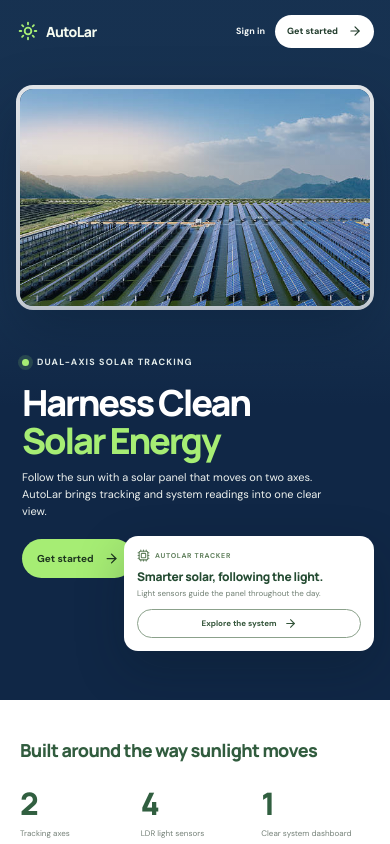
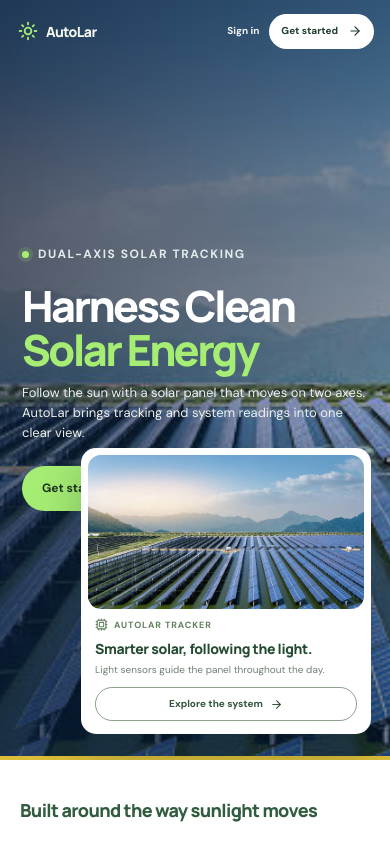
Before and after one commit to piyushxx07/AutoLar, a React (Vite) app: page / in a window 390 px wide. Shown: the top 844 px of the page. Built offline with nearby package versions, Linux system fonts and the light colour scheme.

Commit message:
first commit

```diff
--- a/src/pages/Marketing.jsx
+++ b/src/pages/Marketing.jsx
@@ -33,6 +33,7 @@ export default function Marketing() {
           </div>
 
           <article className="hero-project-card">
+            <div className="project-image-wrap"><img src={solarFarmImage} alt="Solar panels arranged to capture sunlight" /></div>
             <div className="project-card-copy"><span className="project-kicker"><Cpu size={13} /> AUTOLAR TRACKER</span><h2>Smarter solar, following the light.</h2><p>Light sensors guide the panel throughout the day.</p><a href="#services">Explore the system <ArrowRight size={13} /></a></div>
           </article>
           <div className="hero-bottom-line"><span /> SOLAR THAT MOVES WITH THE SUN</div>
--- a/src/styles/marketing.css
+++ b/src/styles/marketing.css
@@ -4,33 +4,36 @@
 .marketing-site *{box-sizing:border-box}
 .marketing-site a{color:inherit;text-decoration:none}
 .marketing-site main{width:100%;margin:0 auto}
-.site-hero{position:relative;height:clamp(500px,42vw,650px);min-height:500px;overflow:hidden;background:#173251;color:#fff;isolation:isolate}
-.hero-background{position:absolute;z-index:0;top:50%;right:max(4.5%,calc((100% - 1400px)/2));width:min(52%,760px);height:auto;aspect-ratio:612/344;transform:translateY(-43%);border:5px solid rgba(255,255,255,.92);border-radius:21px;object-fit:cover;box-shadow:0 24px 60px rgba(4,18,36,.32)}
-.hero-shade{position:absolute;z-index:1;inset:0;pointer-events:none;background:linear-gradient(90deg,#102746 0%,#102746 35%,rgba(16,39,70,.88) 47%,rgba(16,39,70,.12) 72%,rgba(16,39,70,.04) 100%)}
+.site-hero{position:relative;height:clamp(500px,52vw,760px);min-height:500px;overflow:hidden;background:#173251;color:#fff;isolation:isolate}
+.hero-background,.hero-shade{position:absolute;inset:0;width:100%;height:100%}
+.hero-background{z-index:-2;object-fit:cover;object-position:center 59%;image-rendering:auto}
+.hero-shade{z-index:-1;background:linear-gradient(180deg,rgba(7,24,49,.68) 0%,rgba(10,34,65,.26) 42%,rgba(13,42,64,.02) 77%,rgba(26,53,51,.18) 100%),linear-gradient(90deg,rgba(9,27,55,.65) 0%,rgba(12,36,64,.32) 46%,rgba(13,35,54,.02) 82%)}
 .site-header{position:relative;z-index:5;display:grid;width:min(100% - 72px,1400px);height:72px;grid-template-columns:1fr auto 1fr;align-items:center;gap:24px;margin:0 auto}
 .site-brand{display:inline-flex;width:max-content;align-items:center;gap:7px;color:#f5fbf0!important;font:800 17px Manrope,sans-serif;letter-spacing:-.04em}
 .site-brand-mark{display:grid;width:27px;height:27px;place-items:center;color:var(--leaf)}
 .site-nav{display:flex;align-items:center;gap:4px;padding:4px;border-radius:999px;background:rgba(9,23,44,.48);backdrop-filter:blur(10px)}
-.site-nav a{padding:7px 12px;border-radius:999px;color:#f0f4f7;font-size:10px;font-weight:600;transition:background .18s ease,color .18s ease}
+.site-nav a{padding:8px 13px;border-radius:999px;color:#f0f4f7;font-size:12px;font-weight:600;transition:background .18s ease,color .18s ease}
 .site-nav a:hover{color:#fff;background:rgba(255,255,255,.16)}
 .site-header-actions{display:flex;align-items:center;justify-content:flex-end;gap:17px}
-.site-signin{color:#f5f8f7!important;font-size:10px;font-weight:650}
-.contact-button,.hero-cta{display:inline-flex;min-height:39px;align-items:center;justify-content:center;gap:10px;padding:0 16px;border:0;border-radius:999px;color:#203b2b!important;background:#fff;font-size:10px;font-weight:700;transition:transform .18s ease,background .18s ease}
+.site-signin{color:#f5f8f7!important;font-size:12px;font-weight:650}
+.contact-button,.hero-cta{display:inline-flex;min-height:43px;align-items:center;justify-content:center;gap:10px;padding:0 19px;border:0;border-radius:999px;color:#203b2b!important;background:#fff;font-size:12px;font-weight:700;transition:transform .18s ease,background .18s ease}
 .contact-button:hover{transform:translateY(-1px);background:#eff7eb}
-.hero-copy{position:absolute;z-index:2;top:31%;left:max(5.5%,calc((100% - 1300px)/2));width:min(440px,40%)}
-.hero-kicker{display:flex;align-items:center;gap:8px;color:#e2ebea;font-size:9px;font-weight:750;letter-spacing:.13em}
+.hero-copy{position:absolute;z-index:2;top:34%;left:max(5.5%,calc((100% - 1300px)/2));width:min(540px,46%)}
+.hero-kicker{display:flex;align-items:center;gap:9px;color:#e2ebea;font-size:12px;font-weight:750;letter-spacing:.13em}
 .hero-kicker i{width:7px;height:7px;border-radius:50%;background:var(--leaf);box-shadow:0 0 0 4px #a6ed7425}
-.hero-copy h1{margin:15px 0 10px;color:#fff;font:800 clamp(38px,4vw,58px)/1.04 Manrope,sans-serif;letter-spacing:-.06em}
+.hero-copy h1{margin:20px 0 12px;color:#fff;font:800 clamp(48px,5.5vw,82px)/1.01 Manrope,sans-serif;letter-spacing:-.06em}
 .hero-copy h1 span{color:var(--leaf)}
-.hero-copy p{max-width:350px;margin:0;color:#edf1ee;font-size:12px;line-height:1.55}
-.hero-cta{margin-top:19px;padding:0 15px;color:#1d351f!important;background:var(--leaf);font-size:10px}
+.hero-copy p{max-width:420px;margin:0;color:#edf1ee;font-size:15px;line-height:1.55}
+.hero-cta{min-height:45px;margin-top:23px;padding:0 20px;color:#1d351f!important;background:var(--leaf);font-size:12px}
 .hero-cta:hover{transform:translateY(-1px);background:#b9f28f}
-.hero-project-card{position:absolute;z-index:3;right:max(5.7%,calc((100% - 1300px)/2));bottom:8%;width:min(265px,24%);overflow:hidden;padding:14px;border:1px solid rgba(255,255,255,.75);border-radius:16px;color:#203d2b;background:#fff;box-shadow:0 18px 48px rgba(7,24,31,.25)}
-.project-card-copy{padding:0}
-.project-kicker{display:flex;align-items:center;gap:5px;color:#62815e;font-size:7px;font-weight:800;letter-spacing:.1em}
-.project-card-copy h2{margin:7px 0 4px;color:#244b32;font:750 13px/1.25 Manrope,sans-serif;letter-spacing:-.025em}
-.project-card-copy p{margin:0;color:#718074;font-size:9px;line-height:1.45}
-.project-card-copy>a{display:flex;min-height:29px;align-items:center;justify-content:center;gap:7px;margin-top:9px;border:1px solid #8ba18b;border-radius:999px;color:#34553a;font-size:8px;font-weight:700;transition:background .16s ease}
+.hero-project-card{position:absolute;z-index:3;right:max(5.7%,calc((100% - 1300px)/2));bottom:10%;width:min(340px,31%);overflow:hidden;padding:7px;border:1px solid rgba(255,255,255,.75);border-radius:19px;color:#203d2b;background:#fff;box-shadow:0 18px 48px rgba(7,24,31,.25)}
+.project-image-wrap{overflow:hidden;border-radius:13px;aspect-ratio:1.67;background:#e8eee6}
+.project-image-wrap img{display:block;width:100%;height:100%;object-fit:cover;object-position:68% 70%}
+.project-card-copy{padding:12px 9px 8px}
+.project-kicker{display:flex;align-items:center;gap:6px;color:#62815e;font-size:9px;font-weight:800;letter-spacing:.1em}
+.project-card-copy h2{margin:8px 0 5px;color:#244b32;font:750 16px/1.25 Manrope,sans-serif;letter-spacing:-.025em}
+.project-card-copy p{margin:0;color:#718074;font-size:11px;line-height:1.45}
+.project-card-copy>a{display:flex;min-height:34px;align-items:center;justify-content:center;gap:7px;margin-top:10px;border:1px solid #8ba18b;border-radius:999px;color:#34553a;font-size:10px;font-weight:700;transition:background .16s ease}
 .project-card-copy>a:hover{background:#f1f7ed}
 .hero-bottom-line{position:absolute;right:0;bottom:0;left:0;display:flex;height:5px;align-items:center;gap:8px;overflow:hidden;background:#dbbd37;color:transparent;font-size:0}
 .hero-bottom-line span{display:none}
@@ -67,21 +70,24 @@
 .site-footer .site-brand-mark{width:23px;height:23px;color:#558847}
 
 @media(max-width:760px){
-  .site-hero{height:700px;min-height:700px}
-  .site-header{width:calc(100% - 32px);height:62px;grid-template-columns:1fr auto;gap:10px}
+  .site-hero{height:clamp(570px,108vw,700px);min-height:570px}
+  .site-header{width:calc(100% - 32px);height:62px;grid-template-columns:auto 1fr auto;gap:10px}
   .site-brand{font-size:14px}.site-brand-mark{width:23px;height:23px}
-  .site-nav{display:none}
+  .site-nav{display:flex;justify-self:center;gap:1px;padding:3px}
+  .site-nav a{padding:6px 8px;font-size:9px}
   .site-header-actions{gap:10px}
-  .site-signin{font-size:9px}
-  .contact-button{min-height:33px;padding:0 12px;font-size:9px}
-  .hero-background{top:85px;right:16px;width:calc(100% - 32px);height:225px;transform:none;border-width:4px;border-radius:17px;object-position:center 58%}
-  .hero-shade{background:linear-gradient(180deg,rgba(16,39,70,.04) 6%,rgba(16,39,70,.16) 43%,#102746 58%,#102746 100%)}
-  .hero-copy{top:355px;left:22px;width:min(430px,calc(100% - 44px))}
-  .hero-copy h1{font-size:clamp(36px,9vw,48px)}
-  .hero-copy p{max-width:310px;font-size:11px}
-  .hero-project-card{right:16px;bottom:7%;width:min(250px,68%);padding:12px;border-radius:14px}
-  .project-card-copy h2{font-size:12px}
-  .project-card-copy p{font-size:8px}
+  .site-signin{font-size:10px}
+  .contact-button{min-height:35px;padding:0 12px;font-size:10px}
+  .hero-background{object-position:56% center}
+  .hero-shade{background:linear-gradient(180deg,rgba(7,24,49,.52),rgba(10,34,65,.16) 56%,rgba(10,34,65,.5)),linear-gradient(90deg,rgba(9,27,55,.55),rgba(12,36,64,.04))}
+  .hero-copy{top:26%;left:22px;width:min(470px,calc(100% - 44px))}
+  .hero-copy h1{font-size:clamp(43px,9.5vw,62px)}
+  .hero-copy p{max-width:360px;font-size:13px}
+  .hero-project-card{right:19px;bottom:7%;width:min(300px,68%);padding:6px;border-radius:15px}
+  .project-image-wrap{aspect-ratio:1.8}
+  .project-card-copy{padding:9px 7px 6px}
+  .project-card-copy h2{font-size:14px}
+  .project-card-copy p{font-size:10px}
   .hero-bottom-line{height:4px}
   .impact-section,.services-section{width:calc(100% - 40px)}
   .impact-section{padding:38px 0 53px}
@@ -104,13 +110,24 @@
 }
 
 @media(max-width:380px){
+  .site-header{grid-template-columns:1fr auto}
+  .site-nav{display:none}
   .site-hero{height:680px;min-height:680px}
-  .hero-copy{top:345px}
-  .hero-copy h1{font-size:36px}
+  .hero-copy{top:25%}
+  .hero-copy h1{font-size:42px}
+  .hero-copy p{font-size:12px}
   .hero-project-card{width:73%}
   .impact-stats{gap:8px}
   .impact-stats strong{font-size:28px}
   .impact-stats span{font-size:7px}
 }
 
+@media(max-width:560px){
+  .site-header{grid-template-columns:1fr auto}
+  .site-nav{display:none}
+  .site-hero{height:760px;min-height:760px}
+  .hero-copy{top:245px}
+  .hero-project-card{bottom:26px;width:min(290px,76%)}
+}
+
 @media(prefers-reduced-motion:reduce){.marketing-site *,.marketing-site *::before,.marketing-site *::after{scroll-behavior:auto!important;transition-duration:.01ms!important}}
```
